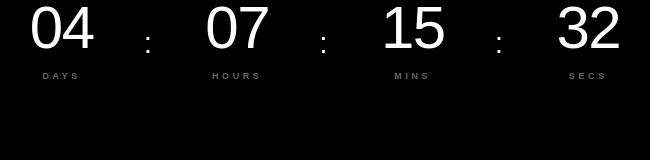
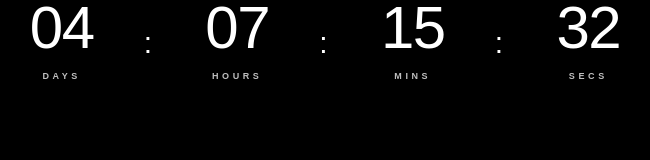
Before and after one commit to abambres/kaosx, a Next.js app: page / in a window 1280 px wide. Shown: the part 319-479 px from the top of the page, without its empty margins (315-965 px from the left). Built offline with nearby package versions, Linux system fonts and the light colour scheme.

Commit message:
Opacity 75 for countdown labels

```diff
--- a/app/page.tsx
+++ b/app/page.tsx
@@ -55,7 +55,7 @@ const TimeUnit: React.FC<{ value: string; label: string }> = ({ value, label })
     <span className="text-3xl md:text-5xl lg:text-6xl font-extralight tracking-tight tabular-nums">
       {value}
     </span>
-    <span className="text-[7px] md:text-[9px] tracking-[0.4em] opacity-40 font-bold mt-3">
+    <span className="text-[7px] md:text-[9px] tracking-[0.4em] opacity-75 font-bold mt-3">
       {label}
     </span>
   </div>
```
